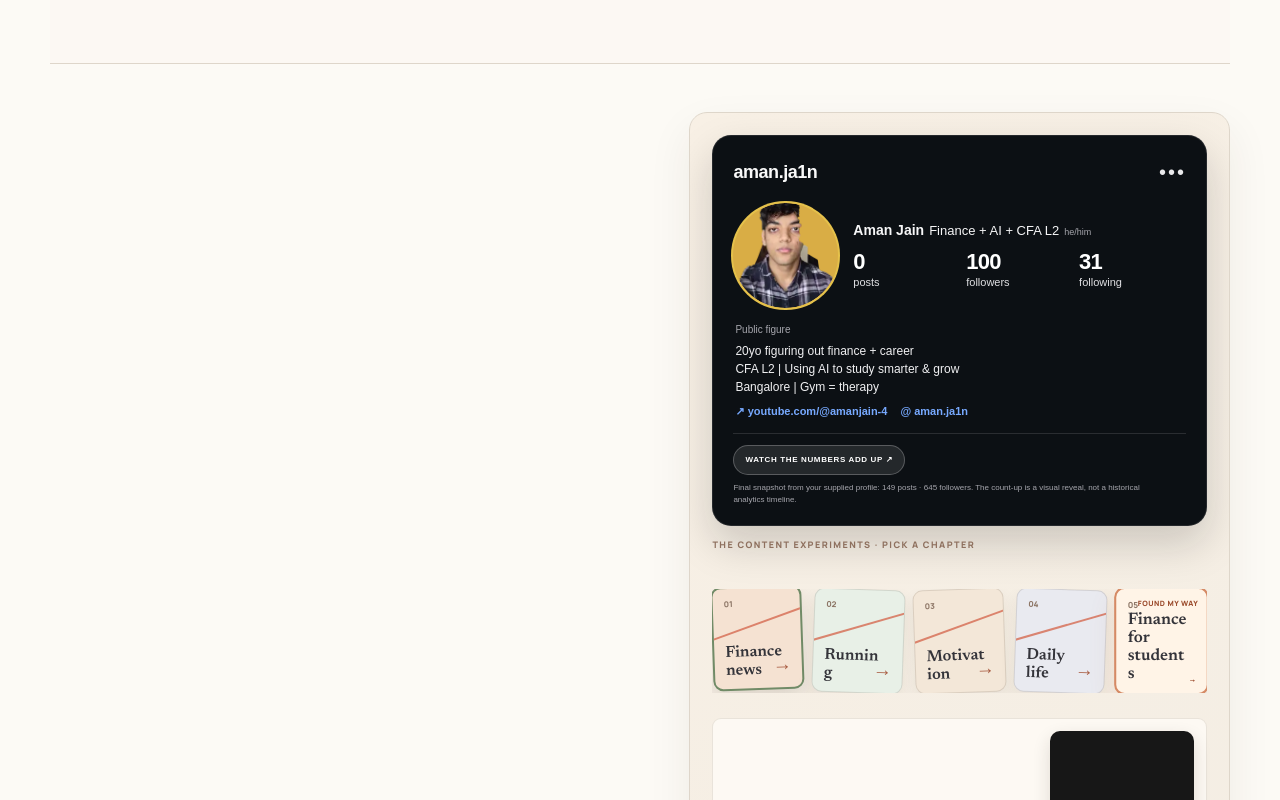
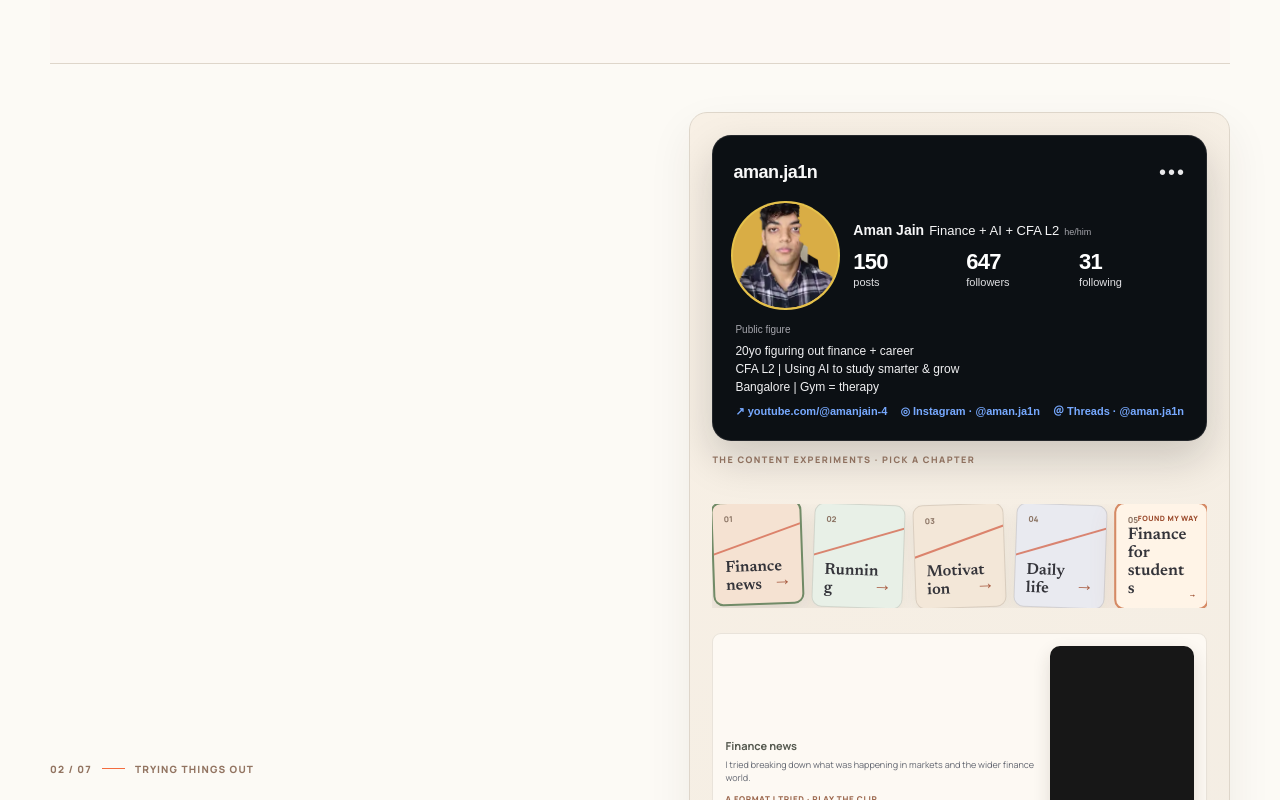
Before and after one commit to aman482006-beep/MY-WEBSITE, a Next.js app: page /story in a window 1280 px wide. Shown: the part 1540-2340 px from the top of the page. Built offline with nearby package versions, Linux system fonts and the light colour scheme; grey boxes are pictures that could not be loaded.

Commit message:
Auto-count Instagram profile stats on scroll and show all social links

```diff
--- a/src/components/sections/story-experience.tsx
+++ b/src/components/sections/story-experience.tsx
@@ -233,58 +233,54 @@ function StoryShortEmbed({ video }: { video: (typeof storyShorts)[number] }) {
 function InstagramProfilePreview() {
   const [posts, setPosts] = useState(0);
   const [followers, setFollowers] = useState(100);
-  const [isAnimating, setIsAnimating] = useState(false);
-  const [hasAnimated, setHasAnimated] = useState(false);
+  const profileRef = useRef<HTMLDivElement>(null);
+  const hasStartedRef = useRef(false);
   const frameRef = useRef(0);
-  const runningRef = useRef(false);
 
-  useEffect(() => () => {
-    if (frameRef.current) window.cancelAnimationFrame(frameRef.current);
-  }, []);
+  useEffect(() => {
+    const profile = profileRef.current;
+    if (!profile || hasStartedRef.current) return;
 
-  const playCountUp = () => {
-    if (runningRef.current) return;
-    runningRef.current = true;
-    setIsAnimating(true);
-    setPosts(0);
-    setFollowers(100);
+    const observer = new IntersectionObserver(
+      ([entry]) => {
+        if (!entry.isIntersecting || hasStartedRef.current) return;
+        hasStartedRef.current = true;
+        observer.disconnect();
 
         if (window.matchMedia("(prefers-reduced-motion: reduce)").matches) {
-      setPosts(149);
-      setFollowers(645);
-      setIsAnimating(false);
-      setHasAnimated(true);
-      runningRef.current = false;
+          setPosts(150);
+          setFollowers(647);
           return;
         }
 
+        const start = performance.now();
+        const duration = 2400;
         const easeOut = (value: number) => 1 - Math.pow(1 - value, 3);
-    const start = performance.now();
-    const duration = 2600;
         const tick = (now: number) => {
           const progress = Math.min(1, (now - start) / duration);
-      setPosts(Math.round(149 * easeOut(progress)));
-      const followerValue = progress < 0.52
-        ? Math.round(100 + 300 * easeOut(progress / 0.52))
-        : Math.round(400 + 245 * easeOut((progress - 0.52) / 0.48));
-      setFollowers(followerValue);
-
+          setPosts(Math.round(150 * easeOut(progress)));
+          setFollowers(Math.round(100 + 547 * easeOut(progress)));
           if (progress < 1) {
             frameRef.current = window.requestAnimationFrame(tick);
           } else {
-        setPosts(149);
-        setFollowers(645);
-        setIsAnimating(false);
-        setHasAnimated(true);
-        runningRef.current = false;
+            setPosts(150);
+            setFollowers(647);
           }
         };
+        frameRef.current = window.requestAnimationFrame(tick);
+      },
+      { threshold: 0.35 },
+    );
 
-    frameRef.current = window.requestAnimationFrame(tick);
+    observer.observe(profile);
+    return () => {
+      observer.disconnect();
+      if (frameRef.current) window.cancelAnimationFrame(frameRef.current);
     };
+  }, []);
 
   return (
-    <div className="aj-story-instagram-card" aria-label="Instagram profile preview for aman.ja1n">
+    <div ref={profileRef} className="aj-story-instagram-card" aria-label="Instagram profile preview for aman.ja1n">
       <div className="aj-story-instagram-topbar">
         <a href="https://www.instagram.com/aman.ja1n/" target="_blank" rel="noopener noreferrer">aman.ja1n</a>
         <span aria-hidden="true">•••</span>
@@ -319,14 +315,9 @@ function InstagramProfilePreview() {
         <p>20yo figuring out finance + career<br />CFA L2 | Using AI to study smarter &amp; grow<br />Bangalore | Gym = therapy</p>
         <div className="aj-story-instagram-links">
           <a href="https://www.youtube.com/@AmanJain-4" target="_blank" rel="noopener noreferrer">↗ youtube.com/@amanjain-4</a>
-          <a href="https://www.instagram.com/aman.ja1n/" target="_blank" rel="noopener noreferrer">@ aman.ja1n</a>
+          <a href="https://www.instagram.com/aman.ja1n/" target="_blank" rel="noopener noreferrer">◎ Instagram · @aman.ja1n</a>
+          <a href="https://www.threads.net/@aman.ja1n" target="_blank" rel="noopener noreferrer">＠ Threads · @aman.ja1n</a>
         </div>
-      </div>
-      <div className="aj-story-instagram-count-up">
-        <button type="button" onClick={playCountUp} disabled={isAnimating}>
-          {isAnimating ? "COUNTING UP…" : hasAnimated ? "REPLAY THE COUNT-UP ↻" : "WATCH THE NUMBERS ADD UP ↗"}
-        </button>
-        <small>Final snapshot from your supplied profile: 149 posts · 645 followers. The count-up is a visual reveal, not a historical analytics timeline.</small>
       </div>
     </div>
   );
```
Lines whose indentation alone changed are shown as unchanged.
